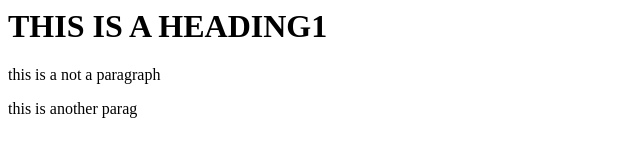
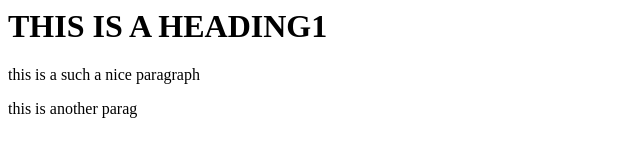
Before and after one commit to yaliny74/gitTutorial1, a plain HTML site: page src/index.html in a window 1280 px wide. Shown: the full height of the page, 0-640 px from the left. Drawn offline with Linux system fonts and the light colour scheme.

Commit message:
updated the deleted line on br1

```diff
--- a/src/index.html
+++ b/src/index.html
@@ -2,7 +2,7 @@
 	<title> Title Page for gitPrj1 </title>
 	<body>
 		<h1>THIS IS A HEADING1 </h1>
-		<p>this is a not a paragraph</p>
+		<p>this is a such a nice paragraph</p>
 		<p>this is another parag</p>
 	</body>
 </html>
```
